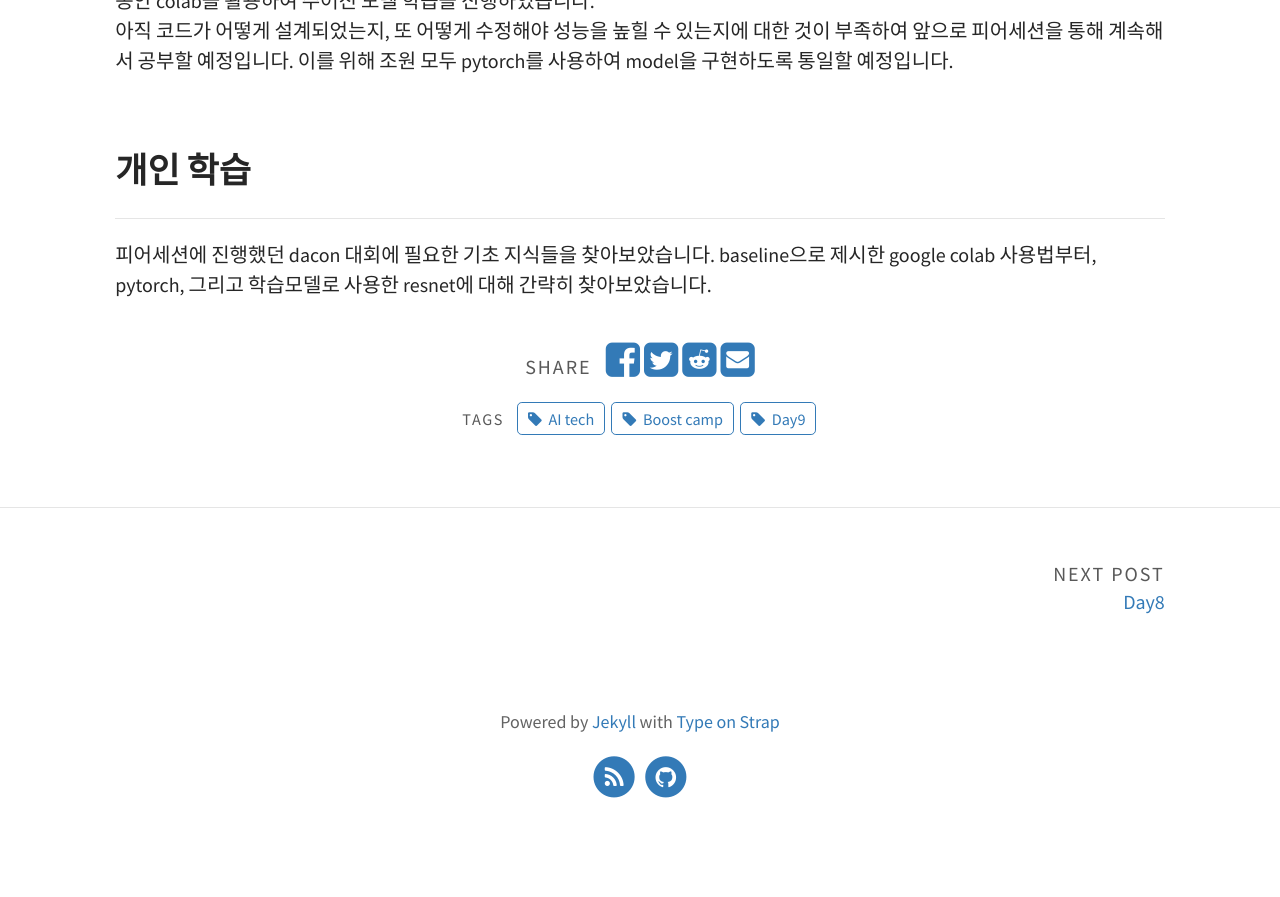
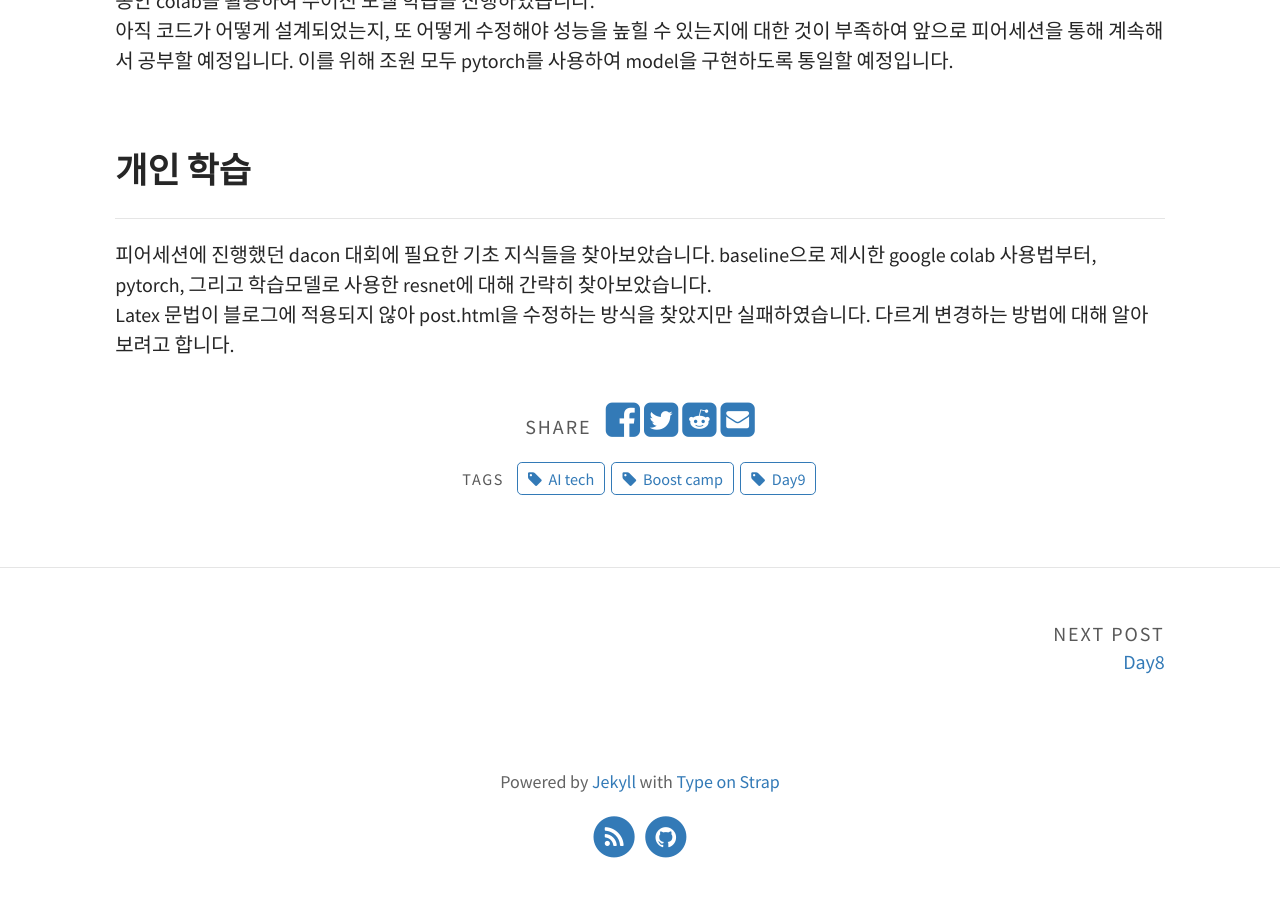
Before and after one commit to JJayy/JJayy.github.io, a Jekyll site: the page built from _posts/2020-01-28-day-9.md, in a window 1280 px wide and 900 px high, scrolled down 7050 px. Shown: the top 897 px of the window. Built offline with Jekyll 4.4.1, drawn with Linux system fonts in a browser that asks for light colours; before the commit the page ends 7890 px from its top, so only the background shows below that.

Commit message:
Update 2020-01-28-day-9.md

```diff
--- a/_posts/2020-01-28-day-9.md
+++ b/_posts/2020-01-28-day-9.md
@@ -236,3 +236,4 @@ df_routes_pickle = pd.read_pickle("./data/df_routes.pickle")
 ## 개인 학습
 ---
 피어세션에 진행했던 dacon 대회에 필요한 기초 지식들을 찾아보았습니다. baseline으로 제시한 google colab 사용법부터, pytorch, 그리고 학습모델로 사용한 resnet에 대해 간략히 찾아보았습니다.
+Latex 문법이 블로그에 적용되지 않아 post.html을 수정하는 방식을 찾았지만 실패하였습니다. 다르게 변경하는 방법에 대해 알아보려고 합니다.
```
